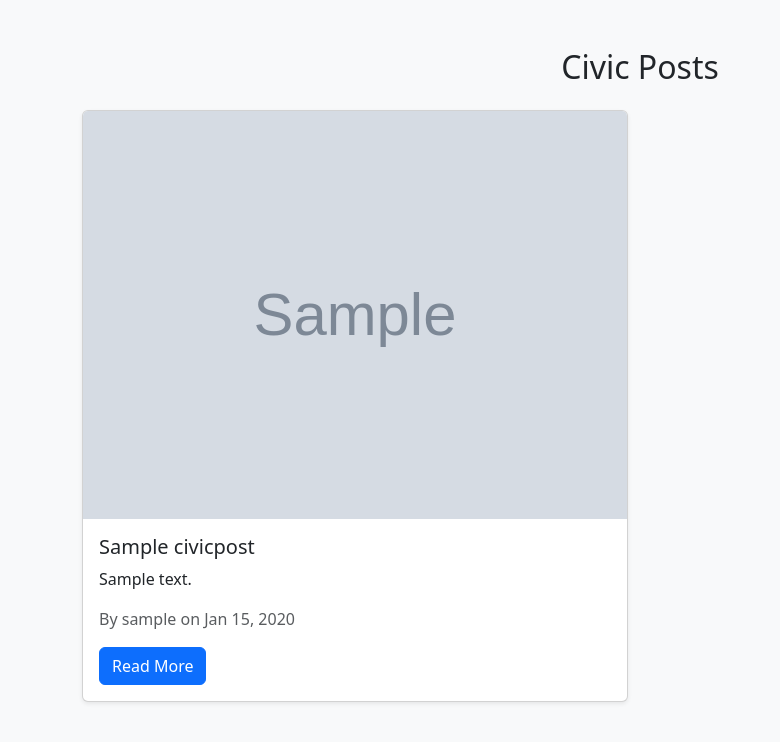
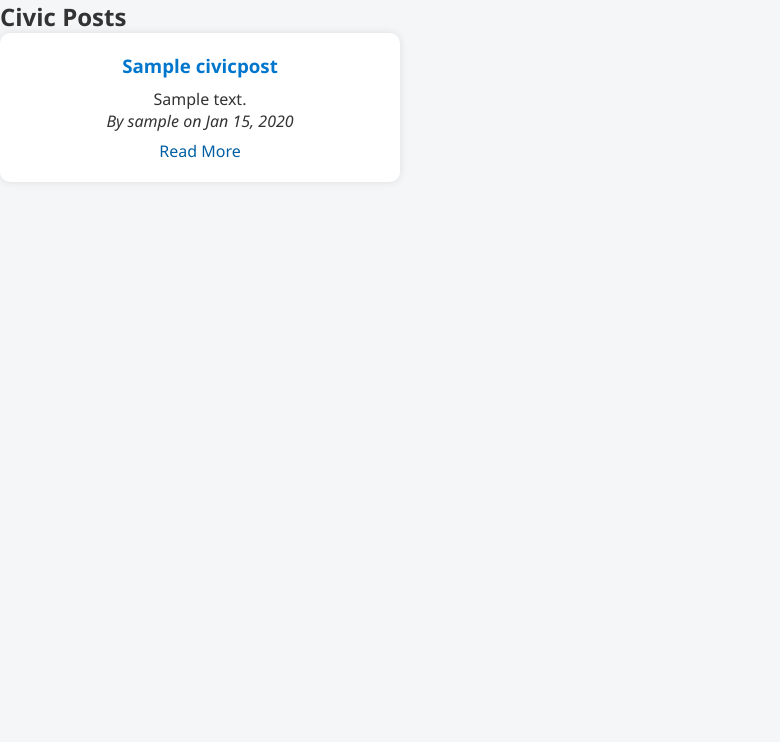
Before and after one commit to SIQVerse/siqnet-social-v, a Django app: template apps/siqposts/templates/ siqposts/post_list.html in a window 1280 px wide. Shown: the top 742 px of the page, without its empty margins (0-780 px from the left). Run offline with Django 4.2, Linux system fonts and the light colour scheme; the template is opened without the code that fills it: values that come from a table or form of the project are taken from there, others are empty; tables that the repository leaves empty hold one stand-in row (values such as "Sample post"); grey boxes marked "Sample" are stand-in pictures; parts of the project's set-up code (start-up, migrations or seed data) failed here and were passed over.

Commit message:
Update post_list.html

```diff
--- a/apps/siqposts/templates/ siqposts/post_list.html
+++ b/apps/siqposts/templates/ siqposts/post_list.html
@@ -1,40 +1,21 @@
+{% load static %}
 <!DOCTYPE html>
-<html lang="en">
+<html>
 <head>
-    <meta charset="UTF-8">
-    <title>SIQNet Civic Posts</title>
-    <link href="https://cdn.jsdelivr.net/npm/bootstrap@5.3.0/dist/css/bootstrap.min.css" rel="stylesheet">
+    <title>Civic Posts</title>
+    <link rel="stylesheet" href="{% static 'css/style.css' %}">
 </head>
-<body class="bg-light">
-    <div class="container mt-5">
-        <h2 class="text-center mb-4">Civic Posts</h2>
-
-        {% if posts %}
-            <div class="row">
-                {% for post in posts %}
-                    <div class="col-md-6 mb-4">
-                        <div class="card shadow-sm">
-                            {% if post.image %}
-                                <img src="{{ post.image.url }}" class="card-img-top" alt="{{ post.title }}">
-                            {% endif %}
-                            <div class="card-body">
-                                <h5 class="card-title">{{ post.title }}</h5>
-                                <p class="card-text">{{ post.content|truncatewords:30 }}</p>
-                                <p class="text-muted">By {{ post.author.username }} on {{ post.created_at|date:"M d, Y" }}</p>
-                                <a href="{% url 'post_detail' post.id %}" class="btn btn-primary">Read More</a>
-                            </div>
-                        </div>
-                    </div>
-                {% endfor %}
-            </div>
-        {% else %}
-            <div class="alert alert-info text-center">
-                No posts available yet. Be the first to contribute!
-            </div>
-        {% endif %}
-    </div>
-
-    <!-- Optional: Bootstrap JS -->
-    <script src="https://cdn.jsdelivr.net/npm/bootstrap@5.3.0/dist/js/bootstrap.bundle.min.js"></script>
+<body>
+    <h2>Civic Posts</h2>
+    {% for post in posts %}
+        <div class="card">
+            <h3>{{ post.title }}</h3>
+            <p>{{ post.content|truncatewords:30 }}</p>
+            <p><em>By {{ post.author.username }} on {{ post.created_at|date:"M d, Y" }}</em></p>
+            <a href="{% url 'post_detail' post.id %}">Read More</a>
+        </div>
+    {% empty %}
+        <p>No posts yet.</p>
+    {% endfor %}
 </body>
 </html>
```
